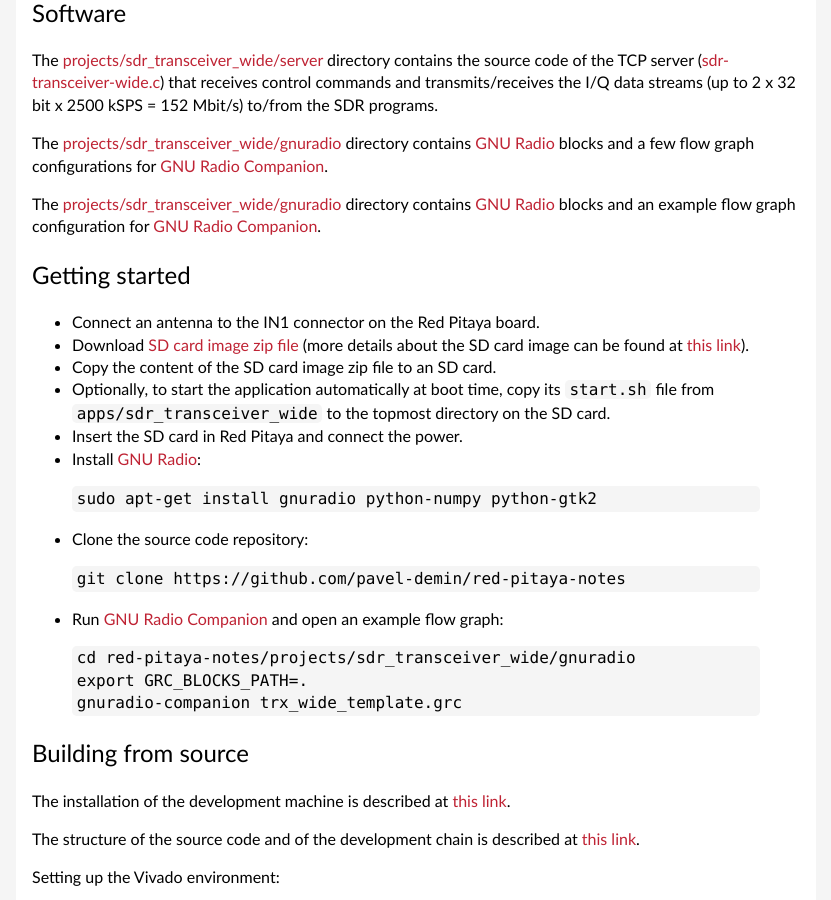
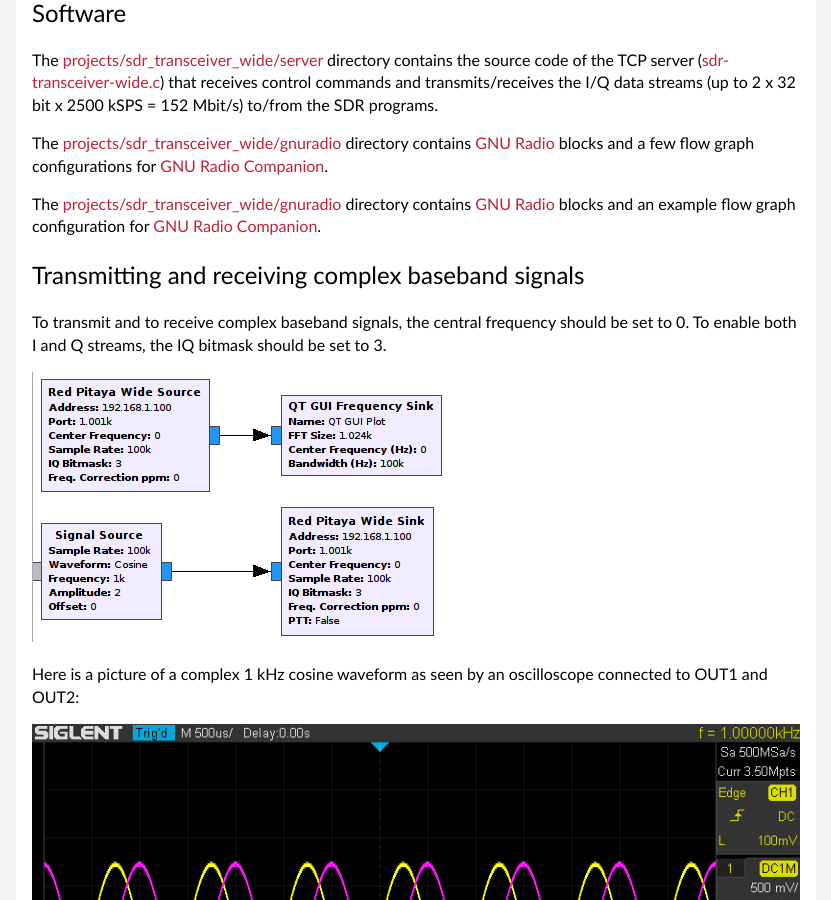
Before and after one commit to pavel-demin/red-pitaya-notes, a Jekyll site: the page built from sdr-transceiver-wide.md, in a window 1280 px wide and 900 px high, scrolled down 821 px. Shown: the whole window, without its empty margins (224-1055 px from the left). Built offline with Jekyll 4.4.1, drawn with Linux system fonts in a browser that asks for light colours.

Commit message:
add notes about complex baseband signals

```diff
--- a/sdr-transceiver-wide.md
+++ b/sdr-transceiver-wide.md
@@ -31,6 +31,17 @@
 The [projects/sdr_transceiver_wide/gnuradio](https://github.com/pavel-demin/red-pitaya-notes/tree/master/projects/sdr_transceiver_wide/gnuradio) directory contains [GNU Radio](http://gnuradio.org) blocks and a few flow graph configurations for [GNU Radio Companion](https://wiki.gnuradio.org/index.php/GNURadioCompanion).
 
 The [projects/sdr_transceiver_wide/gnuradio](https://github.com/pavel-demin/red-pitaya-notes/tree/master/projects/sdr_transceiver_wide/gnuradio) directory contains [GNU Radio](http://gnuradio.org) blocks and an example flow graph configuration for [GNU Radio Companion](https://wiki.gnuradio.org/index.php/GNURadioCompanion).
+
+Transmitting and receiving complex baseband signals
+-----
+
+To transmit and to receive complex baseband signals, the central frequency should be set to 0. To enable both I and Q streams, the IQ bitmask should be set to 3.
+
+![IQ configuration]({{ "/img/iq-grc.png" | prepend: site.baseurl }})
+
+Here is a picture of a complex 1 kHz cosine waveform as seen by an oscilloscope connected to OUT1 and OUT2:
+
+![IQ waveform]({{ "/img/iq-osc.png" | prepend: site.baseurl }})
 
 Getting started
 -----
```
Also changed, not shown: img/iq-grc.png (added), img/iq-osc.png (added).
